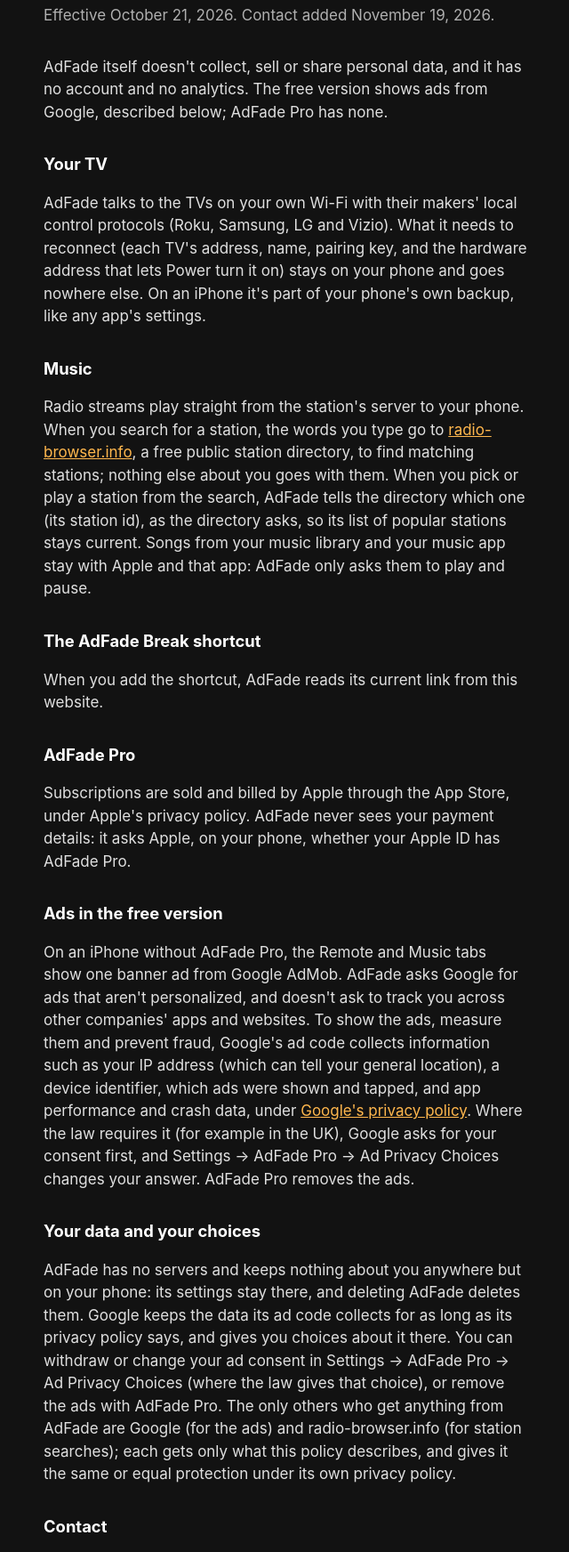
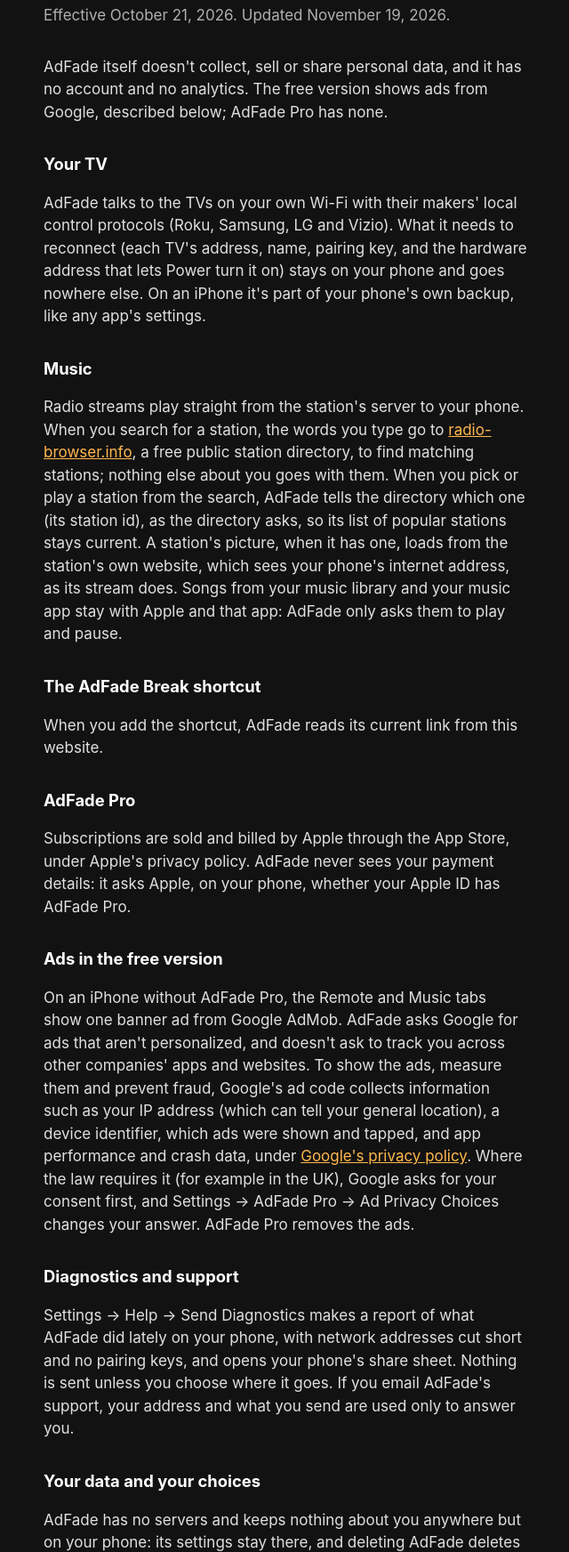
Before and after one commit to Shoof36/adfade-site, a plain HTML site: page privacy.html in a window 1280 px wide. Shown: the part 109-1853 px from the top of the page at 89% size, without its empty margins (319-959 px from the left). Drawn offline with Linux system fonts and the light colour scheme.

Commit message:
Privacy policy: diagnostics reports and support mail, station pictures
Co-Authored-By: Claude Fable 5.2 <noreply@anthropic.com>
Claude-Session: https://claude.ai/code/session_01J3ruZmaiXp3Ep1LSeTvfaz

```diff
--- a/privacy.html
+++ b/privacy.html
@@ -22,7 +22,7 @@
 <body>
 <main>
   <h1>AdFade Privacy Policy</h1>
-  <p class="date">Effective October 21, 2026. Contact added November 19, 2026.</p>
+  <p class="date">Effective October 21, 2026. Updated November 19, 2026.</p>
 
   <p>AdFade itself doesn't collect, sell or share personal data, and it has
   no account and no analytics. The free version shows ads from Google,
@@ -42,7 +42,9 @@
   public station directory, to find matching stations; nothing else about you
   goes with them. When you pick or play a station from the search, AdFade
   tells the directory which one (its station id), as the directory asks, so
-  its list of popular stations stays current. Songs from your music library
+  its list of popular stations stays current. A station's picture, when it
+  has one, loads from the station's own website, which sees your phone's
+  internet address, as its stream does. Songs from your music library
   and your music app stay with Apple and that app: AdFade only asks them to
   play and pause.</p>
 
@@ -68,6 +70,13 @@
   Google asks for your consent first, and Settings → AdFade Pro → Ad
   Privacy Choices changes your answer. AdFade Pro removes the ads.</p>
 
+  <h2>Diagnostics and support</h2>
+  <p>Settings → Help → Send Diagnostics makes a report of what AdFade did
+  lately on your phone, with network addresses cut short and no pairing
+  keys, and opens your phone's share sheet. Nothing is sent unless you choose
+  where it goes. If you email AdFade's support, your address and what you
+  send are used only to answer you.</p>
+
   <h2>Your data and your choices</h2>
   <p>AdFade has no servers and keeps nothing about you anywhere but on your
   phone: its settings stay there, and deleting AdFade deletes them. Google
```
